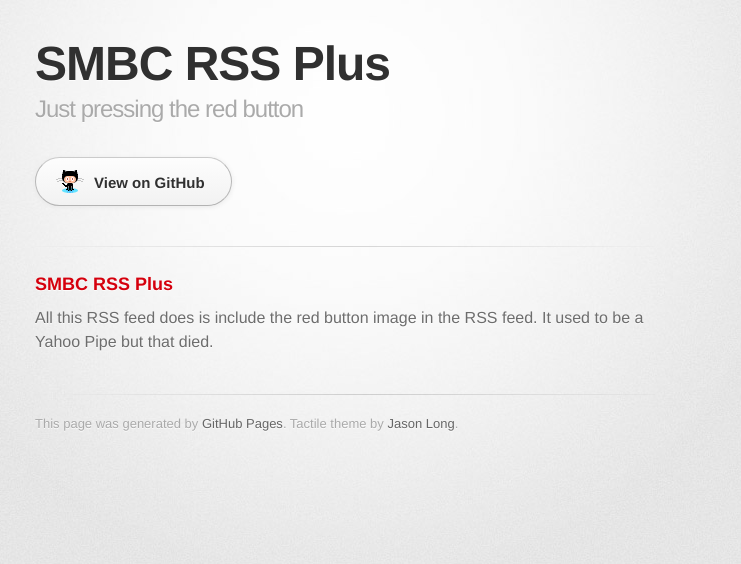
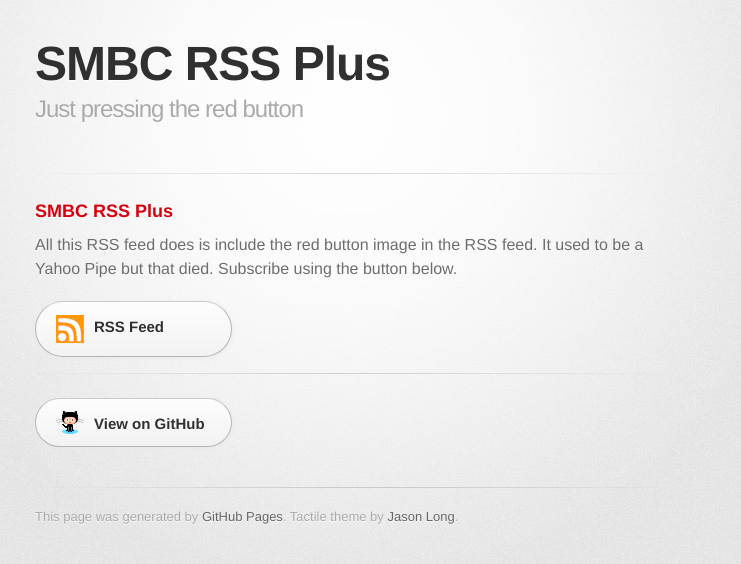
Before and after one commit to smbc-rss-plus/smbc-rss-plus, a plain HTML site: page index.html in a window 1280 px wide. Shown: the whole page, without its empty margins (295-1036 px from the left). Drawn offline with Linux system fonts and the light colour scheme; a web font is replaced by a local one.

Commit message:
Update landing site

```diff
--- a/index.html
+++ b/index.html
@@ -7,6 +7,7 @@
     <link rel="stylesheet" type="text/css" href="stylesheets/stylesheet.css" media="screen">
     <link rel="stylesheet" type="text/css" href="stylesheets/github-dark.css" media="screen">
     <link rel="stylesheet" type="text/css" href="stylesheets/print.css" media="print">
+    <link rel='alternate' type='application/rss+xml' title='RSS with Button' href='http://smbc-rss-plus.mindflakes.com/rss.xml'>
     <!--[if lt IE 9]>
     <script src="//html5shiv.googlecode.com/svn/trunk/html5.js"></script>
     <![endif]-->
@@ -22,9 +23,6 @@
           <h2>Just pressing the red button</h2>
         </header>
 
-        <section id="downloads" class="clearfix">
-          <a href="https://github.com/smbc-rss-plus" id="view-on-github" class="button"><span>View on GitHub</span></a>
-        </section>
 
         <hr>
 
@@ -32,7 +30,17 @@
           <h3>
 <a id="smbc-rss-plus" class="anchor" href="#smbc-rss-plus" aria-hidden="true"><span class="octicon octicon-link"></span></a>SMBC RSS Plus</h3>
 
-<p>All this RSS feed does is include the red button image in the RSS feed. It used to be a Yahoo Pipe but that died.</p>
+<p>All this RSS feed does is include the red button image in the RSS feed. It used to be a Yahoo Pipe but that died. Subscribe using the button below.</p>
+        </section>
+
+        <section id="subscribe" class="clearfix">
+          <a href="http://smbc-rss-plus.mindflakes.com/rss.xml" id="rss-feed" class="button"><span>RSS Feed</span></a>
+        </section>
+
+        <hr>
+
+        <section id="downloads" class="clearfix">
+          <a href="https://github.com/smbc-rss-plus" id="view-on-github" class="button"><span>View on GitHub</span></a>
         </section>
 
         <footer>
--- a/stylesheets/stylesheet.css
+++ b/stylesheets/stylesheet.css
@@ -161,7 +161,17 @@ a.button span {
 #view-on-github span {
   background: transparent url(../images/octocat-icon.png) 12px 50% no-repeat;
 }
+
 #view-on-github {
+  margin-right: 0;
+}
+
+#rss-feed span {
+	height: 30px;
+  background: transparent url(../images/rss-icon.gif) 12px 50% no-repeat;
+}
+
+#rss-feed {
   margin-right: 0;
 }
 
```
Also changed, not shown: images/rss-icon.gif (added).
